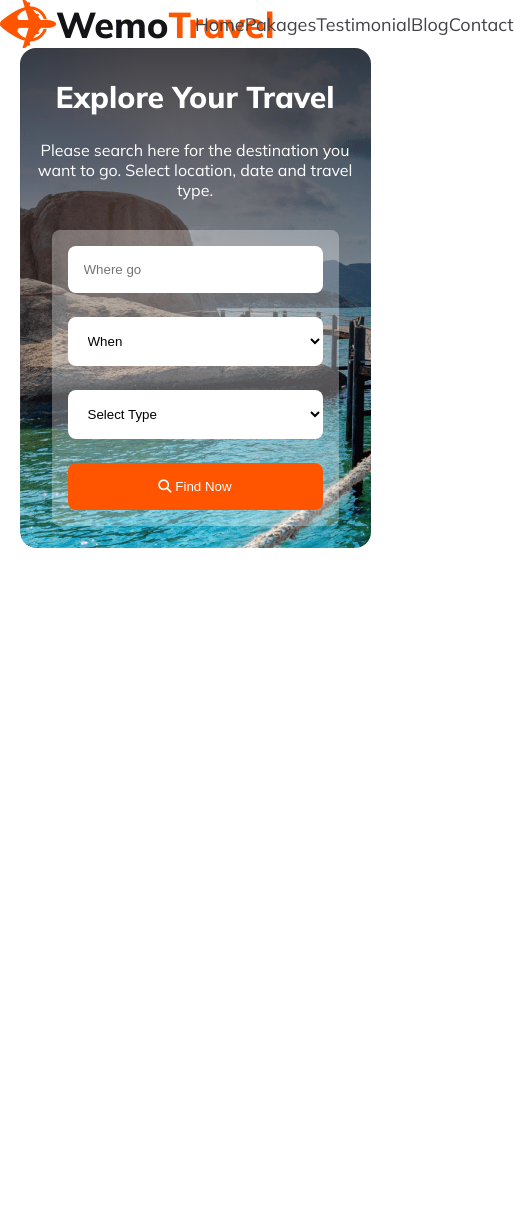
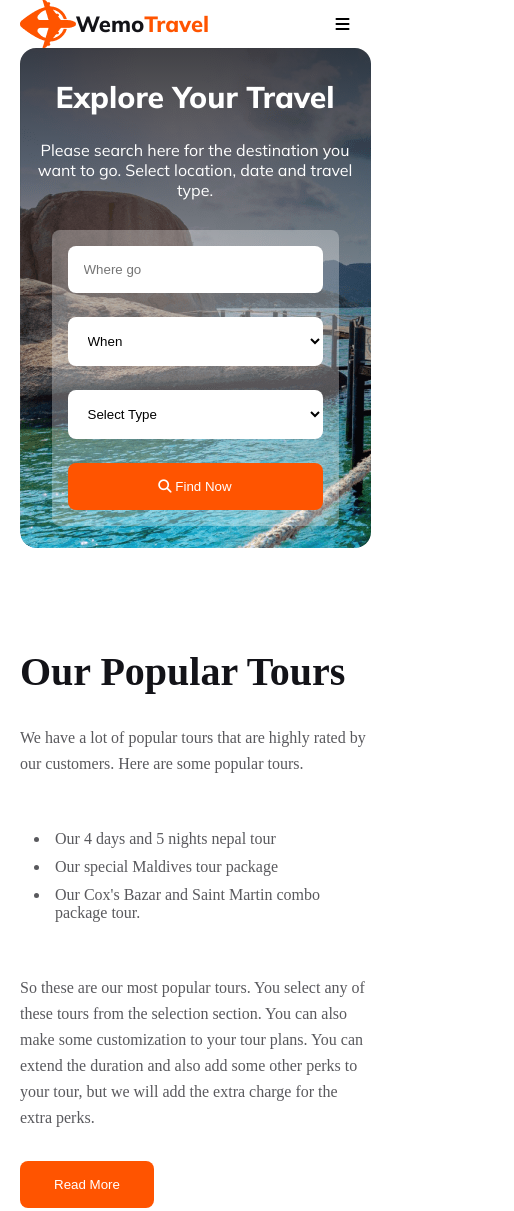
Before and after one commit to Sadman-Chowdhury/B9A2-Wemo-Travel, a plain HTML site: page index.html in a window 390 px wide. Shown: the top 1211 px of the page, 514 px wide, since content can reach past the window. Before the commit the page ends 844 px from the top, so only its background shows below. Drawn offline with Linux system fonts and the light colour scheme.

Commit message:
Tour part added with responsive

```diff
--- a/index.html
+++ b/index.html
@@ -21,6 +21,7 @@
             <a href="">Testimonial</a>
             <a href="">Blog</a>
             <a href="">Contact</a>
+            <i class="fa-solid fa-bars"></i>
           </div>
         </nav>
       </header>
@@ -41,6 +42,24 @@
                 <button class="primary-btn"><i class="fa-solid fa-magnifying-glass" style="color: #ffffff;"></i> Find Now</button>
             </div>
         </section>
+        <section class="tour">
+            <div class="tour-info">
+                <h1 class="primary-title">Our Popular Tours</h1>
+                <p class="primary-des">
+                    We have a lot of popular tours that are highly rated by our customers. Here are some popular tours.
+                </p><br>
+                <ul class="primary-des">
+                        <li>Our 4 days and 5 nights nepal tour</li>
+                        <li>Our special Maldives tour package</li>
+                        <li>Our Cox's Bazar and Saint Martin combo package tour.</li>
+                    </ul><br>
+                    <p class="primary-des">
+                        So these are our most popular tours. You select any of these tours from the selection section. You can also make some customization to your tour plans. You can extend the duration and also add some other perks to your tour, but we will add the extra charge for the extra perks.
+                    </p>
+                    <button class="primary-btn">Read More</button>
+            </div>
+            <div class="tour-img"><img src="Images/Rectangle 4.png" alt="4"></div>
+        </section>
       </main>
 </body>
 </html>
--- a/responsive.css
+++ b/responsive.css
@@ -1,4 +1,20 @@
 @media screen and (max-width:600px) {
+    .header{
+        width: 90%;
+        margin: 0 auto;
+    }
+    .item-container a{
+        display: none;
+    }
+    .item-container i{
+        display:flex;
+    }
+    .nav-section{
+        gap:40%;
+    }
+    .nav-container p{
+        font-size: 22px;
+    }
     .banner{
         width: 90%;
         margin: 0 auto;
@@ -9,10 +25,19 @@
     .banner-title{
         font-size: 30px;
     }
-    .banner-form{
+    .banner-form, .tour{
         flex-direction: column;
     }
     .form{
         width: 255px;
     }
+    .tour{
+        margin-left: 20px;
+    }
+    .tour-info{
+        width: 95%;
+    }
+    .tour-img img{
+        width: 175%;
+    }
 }
--- a/style.css
+++ b/style.css
@@ -15,10 +15,22 @@ body{
     color: #FFF;
     border: none;
 }
+.primary-title{
+    color: #131318;
+    font-size: 40px;
+    font-weight: 800;
+}
+.primary-des{
+    color: rgba(19, 19, 24, 0.70);
+    font-size: 16px;
+    font-weight: 400;
+}
+
 /* Header section */
-.header {
-
-  }
+.header{
+    margin-bottom: 30px;
+    margin-top: 20px;
+}
 .nav-section {
     max-width: 1170px;
     margin: 0 auto;
@@ -54,6 +66,9 @@ body{
     font-weight: 400;
     text-decoration: none;
   }
+  .item-container i{
+    display: none;
+  }
 #id{
     color: #FF5400;
 }
@@ -68,6 +83,7 @@ body{
     border-radius: 16px;
     display: block;
     text-align: center;
+    margin-bottom: 0;
 }
 .banner-title{
     color: #FFF;
@@ -100,3 +116,28 @@ body{
     padding:16px 0px 16px 16px ;
     border: none;
 }
+
+/* tour part */
+.tour{
+    max-width: 1170px;
+    margin: 0 auto;
+    display: flex;
+    gap: 30px;
+    margin-top: 100px;
+}
+.tour-info{
+    width: 50%;
+}
+.tour-info p{
+    line-height: 26px;
+    padding: 30px 0;
+}
+.tour-info ul{
+    margin-left: 30px;
+}
+.tour-info ul li{
+    padding: 5px;
+}
+.tour-img{
+    width: 50%;
+}
```
